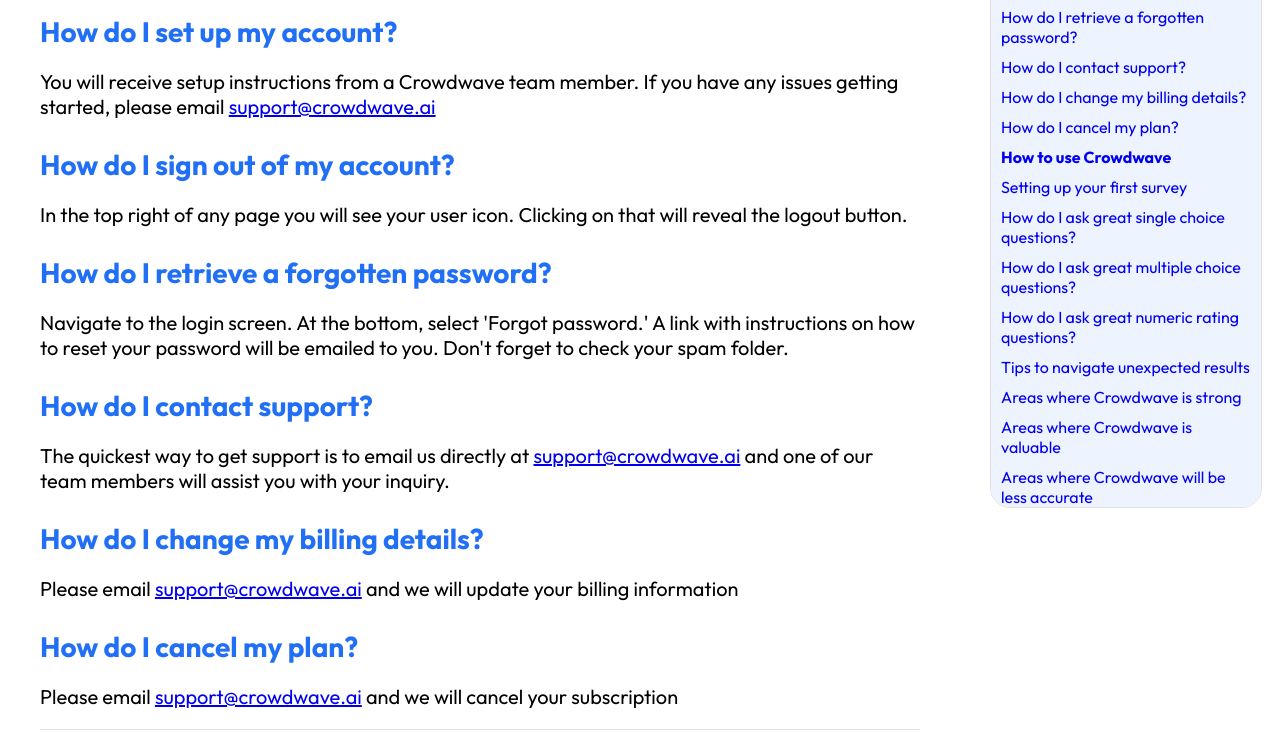
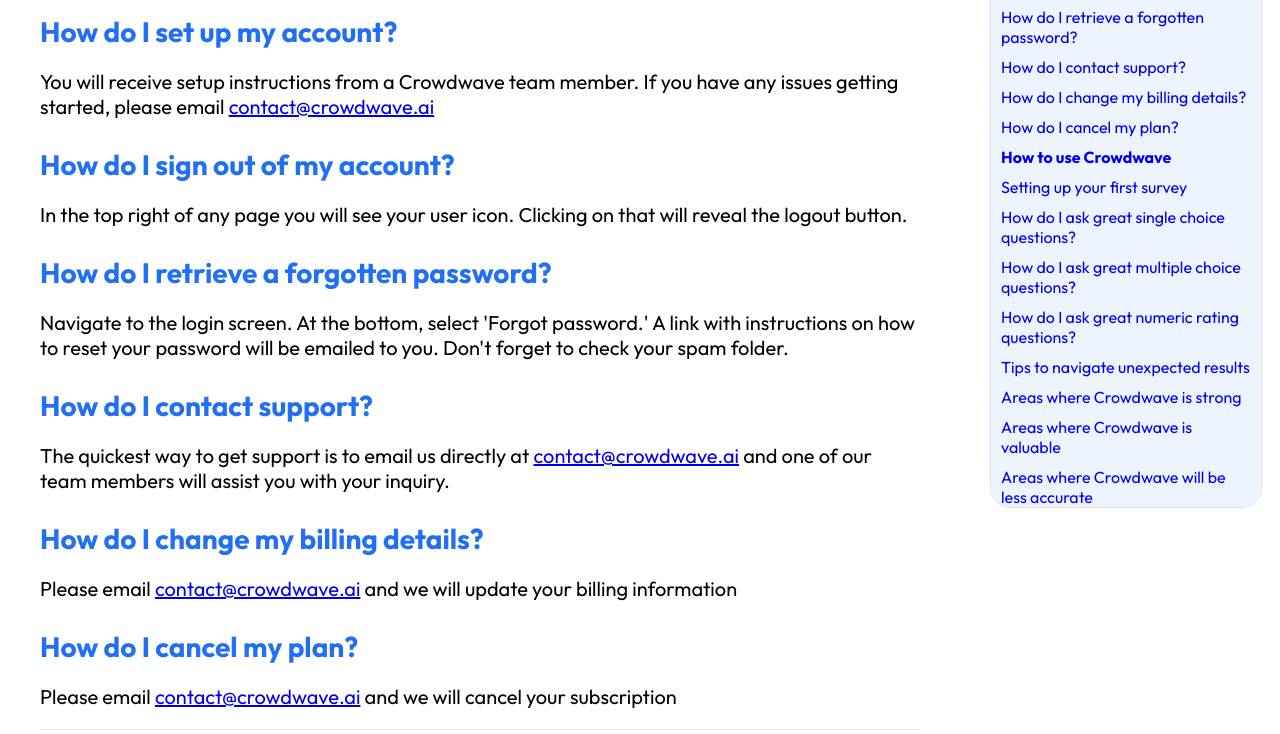
Before and after one commit to crowdwave-ai/faq, a plain HTML site: page docs/index.html in a window 1280 px wide. Shown: the part 260-994 px from the top of the page. Drawn offline with Linux system fonts and the light colour scheme.

Commit message:
replaced contact/support email address
support@crowdave => contact@crowdwave

```diff
--- a/docs/index.html
+++ b/docs/index.html
@@ -110,17 +110,17 @@
         <h1 class="page-header">FAQ</h1>
         <h2 id="account-section" class="section-header">Account login and billing</h2>
         <h3 id="account">How do I set up my account?</h3>
-        <span><p>You will receive setup instructions from a Crowdwave team member.  If you have any issues getting started, please email <a href="mailto:support@crowdwave.ai">support@crowdwave.ai</a></p></span>
+        <span><p>You will receive setup instructions from a Crowdwave team member.  If you have any issues getting started, please email <a href="mailto:contact@crowdwave.ai">contact@crowdwave.ai</a></p></span>
         <h3 id="signout"3>How do I sign out of my account?</h3>
         <span><p>In the top right of any page you will see your user icon. Clicking on that will reveal the logout button.</p></span>
         <h3 id="forgot-password">How do I retrieve a forgotten password?</h3>
         <span><p>Navigate to the login screen. At the bottom, select 'Forgot password.' A link with instructions on how to reset your password will be emailed to you. Don't forget to check your spam folder.</p></span>
         <h3 id="support">How do I contact support?</h3>
-        <span><p>The quickest way to get support is to email us directly at <a href="mailto:support@crowdwave.ai">support@crowdwave.ai</a> and one of our team members will assist you with your inquiry.</p></span>
+        <span><p>The quickest way to get support is to email us directly at <a href="mailto:contact@crowdwave.ai">contact@crowdwave.ai</a> and one of our team members will assist you with your inquiry.</p></span>
         <h3 id="billing">How do I change my billing details?</h3>
-        <span><p>Please email <a href="mailto:support@crowdwave.ai">support@crowdwave.ai</a> and we will update your billing information</p></span>
+        <span><p>Please email <a href="mailto:contact@crowdwave.ai">contact@crowdwave.ai</a> and we will update your billing information</p></span>
         <h3 id="cancel">How do I cancel my plan?</h3>
-        <span><p>Please email <a href="mailto:support@crowdwave.ai">support@crowdwave.ai</a> and we will cancel your subscription</p></span>
+        <span><p>Please email <a href="mailto:contact@crowdwave.ai">contact@crowdwave.ai</a> and we will cancel your subscription</p></span>
         <h2 id="crowdwave-section" class="section-header">How to use Crowdwave</h2>
         <h3 id="survey-setup">Setting up your first survey</h3>
         <span><p>Watch <a href="https://www.youtube.com/watch?v=6ZYcU683WLc" target="_blank">this video</a> for a full walk-through of setting up your first survey.</p></span>
@@ -206,7 +206,7 @@
               <p><strong>Specify output:</strong>&nbsp;Sometimes the simulator responds as if the survey is being conducted out loud, as a conversation, and includes reasoning or extra details. If you don't want these, specify so.</p>
             </li>
             <li>
-              <p><strong>Contact Support:</strong>&nbsp;Reach out to us! We're happy to help you, and it helps us to see where the simulator is behaving differently than you expect. Email at <a href="mailto:support@crowdwave.ai">support@crowdwave.ai</a></p>
+              <p><strong>Contact Support:</strong>&nbsp;Reach out to us! We're happy to help you, and it helps us to see where the simulator is behaving differently than you expect. Email at <a href="mailto:contact@crowdwave.ai">contact@crowdwave.ai</a></p>
             </li>
           </ol>
         </span>
```
